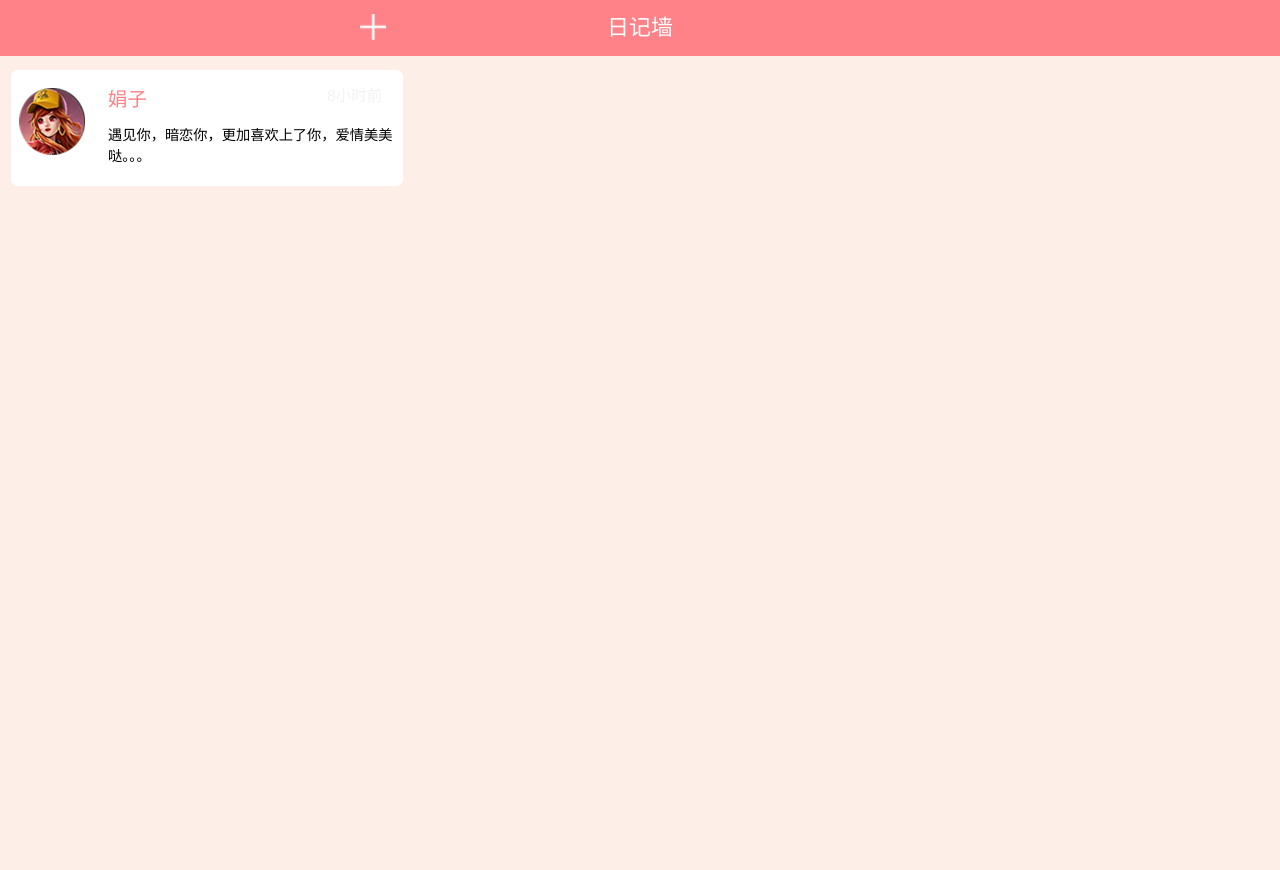
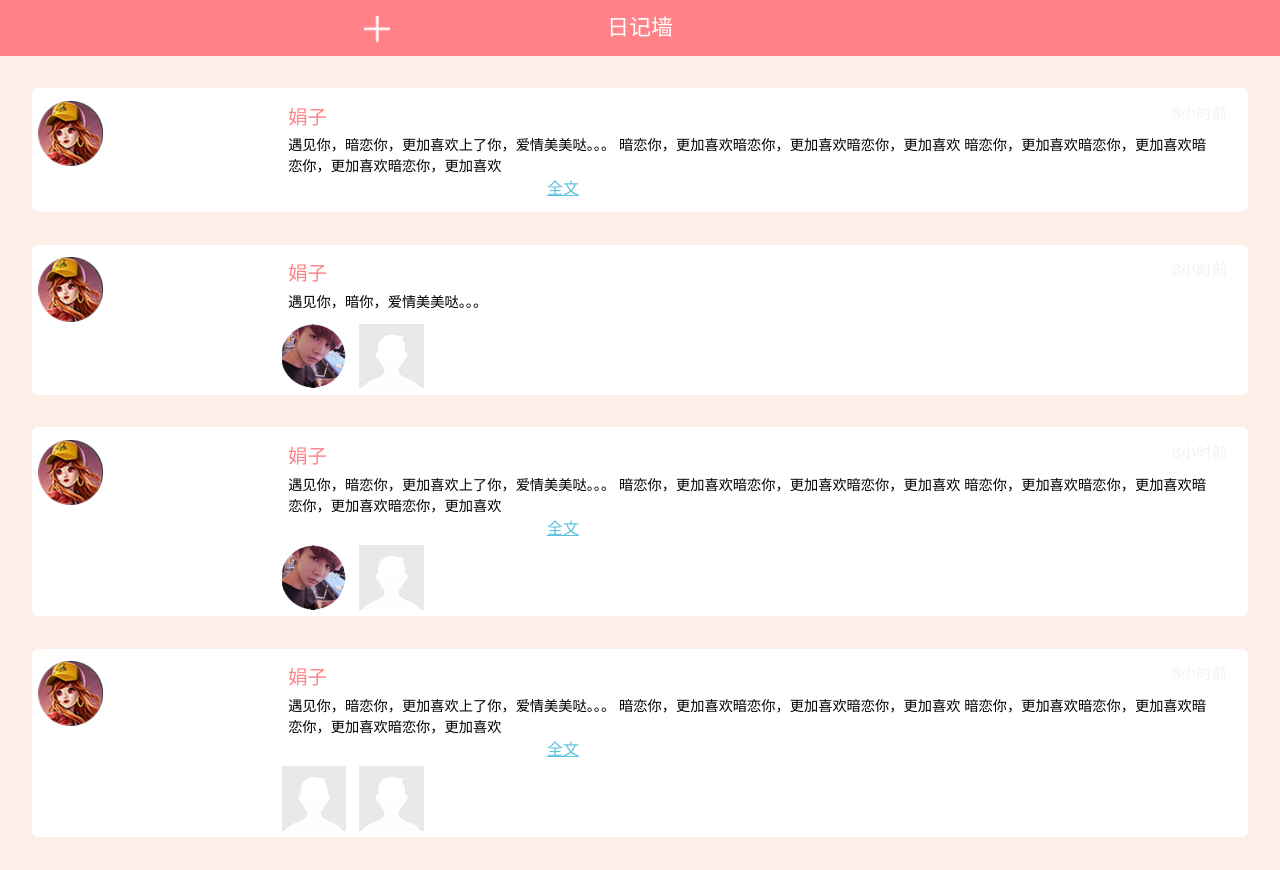
Before and after one commit to nbkSoo/weAreFamily, a PHP site: page /wdxy.html in a window 1280 px wide. Before the commit the page ends 186 px from the top, so only its background shows below. Run offline with PHP 8.4, Linux system fonts and the light colour scheme.

Commit message:
wdxy.html修改，添加js

```diff
--- a/css/wdxy.css
+++ b/css/wdxy.css
@@ -7,44 +7,48 @@
     text-align: center;
     line-height: 0.86rem;
     position: relative;
+
 }
-.header::after{
-    content: "";
+.header p{
     width: 0.65rem;
     height: 0.88rem;
-    background-image: url("../images/jiahao.png");
-    background-repeat: no-repeat;
     position: absolute;
-    top: 0.15rem;
+    top: 0;
     left: 5.5rem;
 }
-.content{
-    width: 6.06rem;
-    height: 1.8rem;
-    background: #fff;
-    margin-left: 0.17rem;
-    margin-top: 0.22rem;
-    position: relative;
+ul{
+    width: 95%;
+    margin: 0 auto;
+}
+ul li {
+    width: 100%;
+    margin: 0.5rem 0;
+    padding-bottom: 0.1rem;
     border-radius: 7px;
+    background: white;
+    font-size: 16px;
 }
 .touxiang{
-    width: 1.03rem;
-    height: 1.03rem;
-    border-radius: 100%;
-    position: absolute;
-    top: 0.26rem;
-    left: 0.12rem;
+    width: 20%;
+    float: left;
 }
-.tx{
-    width: 100%;
-    height: 100%;
-    margin-bottom: 0.25rem;
+.touxiang img{
+    width: 1rem;
+    height: 1rem;
+    margin: 0.2rem 0 0 0.1rem;
 }
-.xingming{
+.title{
+    width: 80%;
+    margin-left: 1.2rem;
+    position: relative;
+    overflow: hidden;
+}
+
+.uname{
     font-size: 0.3rem;
     color: rgb(255,130,136);
     position: absolute;
-    left: 1.5rem;
+    left: 0.2rem;
     top: 0.2rem;
 }
 .time{
@@ -55,8 +59,30 @@
     right: 0.32rem;
 }
 .neirong{
+    width: 95%;
+    margin: 0.7rem 0 0.2rem 0.2rem;
     font-size: 0.22rem;
-    position: absolute;
-    top: 0.82rem;
-    left: 1.5rem;
 }
+.txt{
+    width: 95%;
+    margin: 0.7rem 0 0 0.2rem;
+    font-size: 0.22rem;
+    overflow : hidden;
+    display: -webkit-box;
+    -webkit-line-clamp: 2;
+    -webkit-box-orient: vertical;
+}
+.txtImg img{
+    width: 1rem;
+    height: 1rem;
+    margin: 0 0.1rem;
+    float: left;
+}
+.slide{
+    width: 0.5rem;
+    color: #5bc0de;
+    margin-left: 4.2rem;
+    display: none;
+    text-decoration: underline;
+    margin-bottom: 0.1rem;
+}
--- /dev/null
+++ b/js/wdxy.js
@@ -0,0 +1,35 @@
+function  Move(){
+    this.init();
+}
+Move.prototype={
+    init:function(){
+        this.auto();
+    },
+    auto:function(){
+        var One=true;
+        var lis=$("ul li");
+        console.log(lis.length);
+        for(var i=0; i<lis.length; i++){
+            var tit=$("li .neirong").eq(i).html().length;
+            if(tit>100){
+                $(".neirong").eq(i).addClass("txt");
+                $(".slide").eq(i).css("display","block");
+                $(".slide").on("click",function(){
+                    if(One){
+                        $(this).prev().removeClass("txt");
+                        $(this).html("收起");
+                        One=false;
+                    }else{
+                        $(this).prev().addClass("txt");
+                            $(this).html("全文");
+                        One=true;
+                    }
+
+                })
+            }
+
+        }
+
+    }
+};
+var move=new Move();
--- a/wdxy.html
+++ b/wdxy.html
@@ -10,17 +10,82 @@
 </head>
 <body>
 <main>
-    <div class="header">日记墙</div>
+    <div class="header">日记墙 <p><img src="images/jiahao.png" alt=""></p></div>
 </main>
 <section>
-    <div class="content">
-        <div class="touxiang">
-            <img src="images/tx.png" alt="" class="tx">
-        </div>
-        <div class="xingming">娟子</div>
-        <div class="time">8小时前</div>
-        <div class="neirong">遇见你，暗恋你，更加喜欢上了你，爱情美美哒。。。</div>
-    </div>
+    <ul>
+        <li>
+            <span class="touxiang">
+                <img src="images/tx.png" alt="" class="tx">
+            </span>
+            <div class="title">
+                <span class="uname">娟子</span>
+                <span class="time">8小时前</span>
+                <p class="neirong" id="txt">遇见你，暗恋你，更加喜欢上了你，爱情美美哒。。。
+                    暗恋你，更加喜欢暗恋你，更加喜欢暗恋你，更加喜欢
+                    暗恋你，更加喜欢暗恋你，更加喜欢暗恋你，更加喜欢暗恋你，更加喜欢
+                </p>
+                <p class="slide">全文</p>
+                <p class="txtImg">
+                </p>
+            </div>
+        </li>
+        <li>
+            <span class="touxiang">
+                <img src="images/tx.png" alt="" class="tx">
+            </span>
+            <div class="title">
+                <span class="uname">娟子</span>
+                <span class="time">8小时前</span>
+                <p class="neirong">遇见你，暗你，爱情美美哒。。。
+
+                </p>
+                <p class="slide">全文</p>
+                <p class="txtImg">
+                    <img src="images/y2.png" alt="">
+                    <img src="images/tou.jpg" alt="">
+                </p>
+            </div>
+        </li>
+        <li>
+            <span class="touxiang">
+                <img src="images/tx.png" alt="" class="tx">
+            </span>
+            <div class="title">
+                <span class="uname">娟子</span>
+                <span class="time">8小时前</span>
+                <p class="neirong">遇见你，暗恋你，更加喜欢上了你，爱情美美哒。。。
+                    暗恋你，更加喜欢暗恋你，更加喜欢暗恋你，更加喜欢
+                    暗恋你，更加喜欢暗恋你，更加喜欢暗恋你，更加喜欢暗恋你，更加喜欢
+                </p>
+                <p class="slide">全文</p>
+                <p class="txtImg">
+                    <img src="images/y2.png" alt="">
+                    <img src="images/tou.jpg" alt="">
+                </p>
+            </div>
+        </li>
+        <li>
+            <span class="touxiang">
+                <img src="images/tx.png" alt="" class="tx">
+            </span>
+            <div class="title">
+                <span class="uname">娟子</span>
+                <span class="time">8小时前</span>
+                <p class="neirong">遇见你，暗恋你，更加喜欢上了你，爱情美美哒。。。
+                    暗恋你，更加喜欢暗恋你，更加喜欢暗恋你，更加喜欢
+                    暗恋你，更加喜欢暗恋你，更加喜欢暗恋你，更加喜欢暗恋你，更加喜欢
+                </p>
+                <p class="slide">全文</p>
+                <p class="txtImg">
+                    <img src="images/tou.jpg" alt="">
+                    <img src="images/tou.jpg" alt="">
+                </p>
+            </div>
+        </li>
+    </ul>
 </section>
+<script src="js/jquery-3.2.1.min.js"></script>
+<script src="js/wdxy.js"></script>
 </body>
 </html>
```
